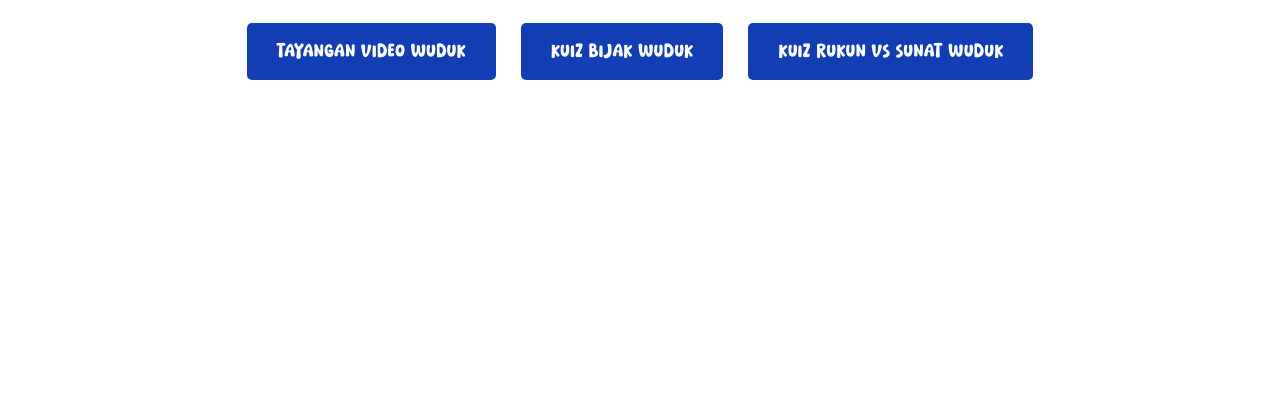
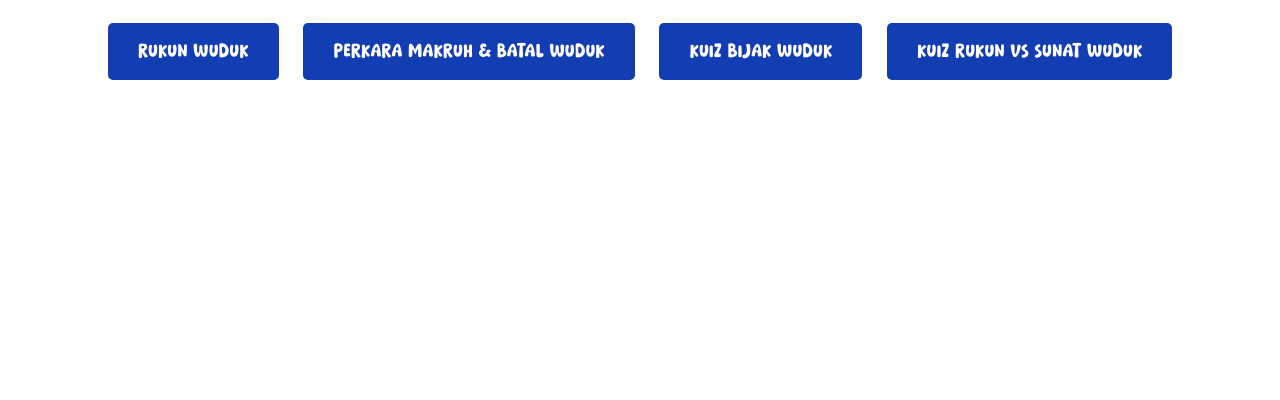
Before and after one commit to wudukprosktbkt/wudukpro, a plain HTML site: page index.html in a window 1280 px wide. Shown: the part 400-800 px from the top of the page. Drawn offline with nearby package versions, Linux system fonts and the light colour scheme.

Commit message:
Update index.html

```diff
--- a/index.html
+++ b/index.html
@@ -44,7 +44,8 @@
 <body>
     <div class="container">
         <h1 class="mb-4">Selamat Datang ke Wuduk Pro</h1>
-        <a href="https://youtu.be/dNfCoC3v3Zg?si=DxD-YMheLoUSKH8l" class="btn btn-custom" target="_blank">Tayangan Video Wuduk</a>
+        <a href="https://youtu.be/dNfCoC3v3Zg?si=DxD-YMheLoUSKH8l" class="btn btn-custom" target="_blank">Rukun Wuduk</a>
+        <a href="https://youtu.be/rQd7PVYWR2o?si=1FU6uWZq_dFc2EC4" class="btn btn-custom" target="_blank">Perkara Makruh & Batal Wuduk</a>
         <a href="sorting-game.html" class="btn btn-custom">Kuiz Bijak Wuduk</a>
         <a href="grouping-game.html" class="btn btn-custom">Kuiz Rukun VS Sunat Wuduk</a>
     </div>
```
